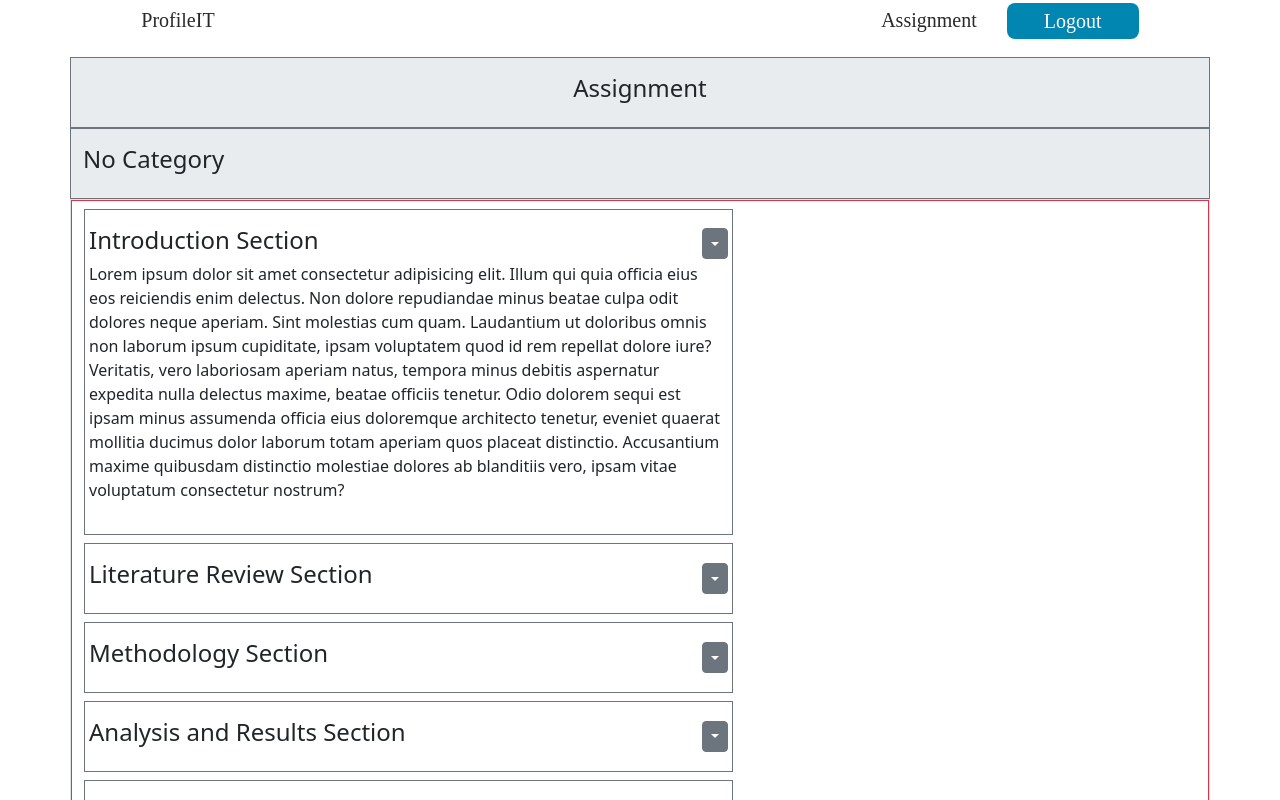
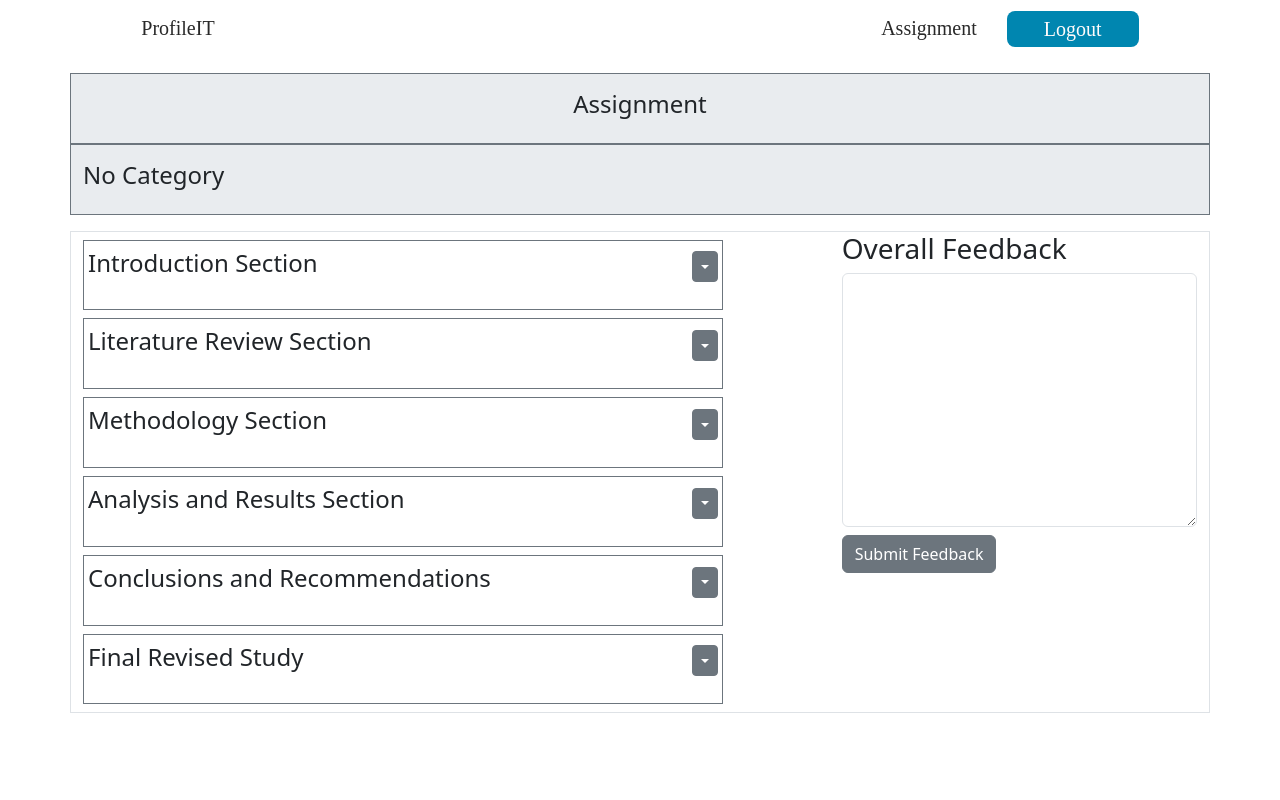
Before and after one commit to Muba-rak/profileit-client, a React (Vite) app: page /others/1 in a window 1280 px wide. Shown: the top 800 px of the page. Built offline with nearby package versions, Linux system fonts and the light colour scheme.

Commit message:
refactored styles

```diff
--- a/src/Pages/Others/Others.jsx
+++ b/src/Pages/Others/Others.jsx
@@ -1,9 +1,23 @@
-import React from "react";
+import React, { useState, useRef } from "react";
 import "./others.css";
 import Navbar2 from "../../components/Navbar2/Navbar2";
 import Dropdown from "react-bootstrap/Dropdown";
 
 const Others = () => {
+  const textContainer = useRef();
+  const focusInput = () => {
+    textContainer.current.focus();
+  };
+  const [show, setShow] = useState(true);
+  const [showL, setShowL] = useState(true);
+  const [showM, setShowM] = useState(true);
+  const [showA, setShowA] = useState(true);
+  const [showC, setShowC] = useState(true);
+  const [showF, setShowF] = useState(true);
+  const handleSubmit = (e) => {
+    e.preventDefault();
+  };
+
   return (
     <div>
       <Navbar2 />
@@ -16,9 +30,9 @@ const Others = () => {
             <h3 className="fw-lighter fs-4">No Category</h3>
           </div>
         </div>
-        <div className="row border ">
-          <section className="border border-danger h-50 overflow-y-scroll">
-            <div className="px-1 col-12 col-md-7 border border-secondary my-2 py-3">
+        <div className="row border d-block d-lg-flex mt-3 justify-content-between  ">
+          <section className=" h-50 overflow-y-scroll col-12 col-lg-7 ">
+            <div className="px-1  border border-secondary my-2 py-2">
               <div className="d-flex align-items-center justify-content-between gap-5">
                 <h4 className="fw-light">Introduction Section</h4>
                 <Dropdown>
@@ -29,35 +43,33 @@ const Others = () => {
                   ></Dropdown.Toggle>
 
                   <Dropdown.Menu>
-                    <Dropdown.Item href="#/action-1">
+                    <Dropdown.Item onClick={() => setShow(false)}>
                       View Assignment
                     </Dropdown.Item>
-                    <Dropdown.Item href="#/action-2">
+                    <Dropdown.Item onClick={focusInput}>
                       Edit Assignment
                     </Dropdown.Item>
-                    <Dropdown.Item href="#/action-3">
-                      Delete Assignment
+                    <Dropdown.Item onClick={() => setShow(true)}>
+                      Hide Assignment
                     </Dropdown.Item>
                   </Dropdown.Menu>
                 </Dropdown>
               </div>
               <p>
-                Lorem ipsum dolor sit amet consectetur adipisicing elit. Illum
-                qui quia officia eius eos reiciendis enim delectus. Non dolore
-                repudiandae minus beatae culpa odit dolores neque aperiam. Sint
-                molestias cum quam. Laudantium ut doloribus omnis non laborum
-                ipsum cupiditate, ipsam voluptatem quod id rem repellat dolore
-                iure? Veritatis, vero laboriosam aperiam natus, tempora minus
-                debitis aspernatur expedita nulla delectus maxime, beatae
-                officiis tenetur. Odio dolorem sequi est ipsam minus assumenda
-                officia eius doloremque architecto tenetur, eveniet quaerat
-                mollitia ducimus dolor laborum totam aperiam quos placeat
-                distinctio. Accusantium maxime quibusdam distinctio molestiae
-                dolores ab blanditiis vero, ipsam vitae voluptatum consectetur
-                nostrum?
+                {show
+                  ? ""
+                  : ` Lorem ipsum dolor sit amet consectetur adipisicing elit.
+                Corrupti adipisci distinctio, porro nam optio natus assumenda
+                accusamus possimus, at odit saepe laborum laudantium in, iure
+                blanditiis perferendis! Aut nostrum illum ea necessitatibus
+                sequi minus, in consequuntur similique quia minima labore, animi
+                accusantium ab maiores neque suscipit dolorum expedita ipsum,
+                quae laudantium? Aliquid doloribus, culpa ex veniam praesentium
+                reprehenderit est sunt cumque, ipsum in earum eveniet, labore
+                aperiam distinctio ab nemo.`}
               </p>
             </div>
-            <div className="px-1 col-12 col-md-7 border border-secondary my-2 py-3">
+            <div className="px-1 border border-secondary my-2 py-2">
               <div className="d-flex align-items-center justify-content-between gap-5">
                 <h4 className="fw-light">Literature Review Section</h4>
                 <Dropdown>
@@ -68,20 +80,33 @@ const Others = () => {
                   ></Dropdown.Toggle>
 
                   <Dropdown.Menu>
-                    <Dropdown.Item href="#/action-1">
+                    <Dropdown.Item onClick={() => setShowL(false)}>
                       View Assignment
                     </Dropdown.Item>
-                    <Dropdown.Item href="#/action-2">
+                    <Dropdown.Item onClick={focusInput}>
                       Edit Assignment
                     </Dropdown.Item>
-                    <Dropdown.Item href="#/action-3">
+                    <Dropdown.Item onClick={() => setShowL(true)}>
                       Delete Assignment
                     </Dropdown.Item>
                   </Dropdown.Menu>
                 </Dropdown>
               </div>
+              <p>
+                {showL
+                  ? ""
+                  : ` Lorem ipsum dolor sit amet consectetur adipisicing elit.
+                Corrupti adipisci distinctio, porro nam optio natus assumenda
+                accusamus possimus, at odit saepe laborum laudantium in, iure
+                blanditiis perferendis! Aut nostrum illum ea necessitatibus
+                sequi minus, in consequuntur similique quia minima labore, animi
+                accusantium ab maiores neque suscipit dolorum expedita ipsum,
+                quae laudantium? Aliquid doloribus, culpa ex veniam praesentium
+                reprehenderit est sunt cumque, ipsum in earum eveniet, labore
+                aperiam distinctio ab nemo.`}
+              </p>
             </div>
-            <div className="px-1 col-12 col-md-7 border border-secondary my-2 py-3">
+            <div className="px-1 border border-secondary my-2 py-2">
               <div className="d-flex align-items-center justify-content-between gap-5">
                 <h4 className="fw-light">Methodology Section</h4>
                 <Dropdown>
@@ -92,20 +117,33 @@ const Others = () => {
                   ></Dropdown.Toggle>
 
                   <Dropdown.Menu>
-                    <Dropdown.Item href="#/action-1">
+                    <Dropdown.Item onClick={() => setShowM(false)}>
                       View Assignment
                     </Dropdown.Item>
-                    <Dropdown.Item href="#/action-2">
+                    <Dropdown.Item onClick={focusInput}>
                       Edit Assignment
                     </Dropdown.Item>
-                    <Dropdown.Item href="#/action-3">
+                    <Dropdown.Item onClick={() => setShowM(true)}>
                       Delete Assignment
                     </Dropdown.Item>
                   </Dropdown.Menu>
                 </Dropdown>
               </div>
+              <p>
+                {showM
+                  ? ""
+                  : ` Lorem ipsum dolor sit amet consectetur adipisicing elit.
+                Corrupti adipisci distinctio, porro nam optio natus assumenda
+                accusamus possimus, at odit saepe laborum laudantium in, iure
+                blanditiis perferendis! Aut nostrum illum ea necessitatibus
+                sequi minus, in consequuntur similique quia minima labore, animi
+                accusantium ab maiores neque suscipit dolorum expedita ipsum,
+                quae laudantium? Aliquid doloribus, culpa ex veniam praesentium
+                reprehenderit est sunt cumque, ipsum in earum eveniet, labore
+                aperiam distinctio ab nemo.`}
+              </p>
             </div>
-            <div className="px-1 col-12 col-md-7 border border-secondary my-2 py-3">
+            <div className="px-1  border border-secondary my-2 py-2">
               <div className="d-flex align-items-center justify-content-between gap-5">
                 <h4 className="fw-light">Analysis and Results Section</h4>
                 <Dropdown>
@@ -116,20 +154,33 @@ const Others = () => {
                   ></Dropdown.Toggle>
 
                   <Dropdown.Menu>
-                    <Dropdown.Item href="#/action-1">
+                    <Dropdown.Item onClick={() => setShowA(false)}>
                       View Assignment
                     </Dropdown.Item>
-                    <Dropdown.Item href="#/action-2">
+                    <Dropdown.Item onClick={focusInput}>
                       Edit Assignment
                     </Dropdown.Item>
-                    <Dropdown.Item href="#/action-3">
+                    <Dropdown.Item onClick={() => setShowA(true)}>
                       Delete Assignment
                     </Dropdown.Item>
                   </Dropdown.Menu>
                 </Dropdown>
               </div>
+              <p>
+                {showA
+                  ? ""
+                  : ` Lorem ipsum dolor sit amet consectetur adipisicing elit.
+                Corrupti adipisci distinctio, porro nam optio natus assumenda
+                accusamus possimus, at odit saepe laborum laudantium in, iure
+                blanditiis perferendis! Aut nostrum illum ea necessitatibus
+                sequi minus, in consequuntur similique quia minima labore, animi
+                accusantium ab maiores neque suscipit dolorum expedita ipsum,
+                quae laudantium? Aliquid doloribus, culpa ex veniam praesentium
+                reprehenderit est sunt cumque, ipsum in earum eveniet, labore
+                aperiam distinctio ab nemo.`}
+              </p>
             </div>
-            <div className="px-1 col-12 col-md-7 border border-secondary my-2 py-3">
+            <div className="px-1 border border-secondary my-2 py-2">
               <div className="d-flex align-items-center justify-content-between gap-5">
                 <h4 className="fw-light">Conclusions and Recommendations</h4>
                 <Dropdown>
@@ -140,20 +191,33 @@ const Others = () => {
                   ></Dropdown.Toggle>
 
                   <Dropdown.Menu>
-                    <Dropdown.Item href="#/action-1">
+                    <Dropdown.Item onClick={() => setShowC(false)}>
                       View Assignment
                     </Dropdown.Item>
-                    <Dropdown.Item href="#/action-2">
+                    <Dropdown.Item onClick={focusInput}>
                       Edit Assignment
                     </Dropdown.Item>
-                    <Dropdown.Item href="#/action-3">
+                    <Dropdown.Item onClick={() => setShowC(true)}>
                       Delete Assignment
                     </Dropdown.Item>
                   </Dropdown.Menu>
                 </Dropdown>
               </div>
+              <p>
+                {showC
+                  ? ""
+                  : ` Lorem ipsum dolor sit amet consectetur adipisicing elit.
+                Corrupti adipisci distinctio, porro nam optio natus assumenda
+                accusamus possimus, at odit saepe laborum laudantium in, iure
+                blanditiis perferendis! Aut nostrum illum ea necessitatibus
+                sequi minus, in consequuntur similique quia minima labore, animi
+                accusantium ab maiores neque suscipit dolorum expedita ipsum,
+                quae laudantium? Aliquid doloribus, culpa ex veniam praesentium
+                reprehenderit est sunt cumque, ipsum in earum eveniet, labore
+                aperiam distinctio ab nemo.`}
+              </p>
             </div>
-            <div className="px-1 col-12 col-md-7  border border-secondary my-2 py-3">
+            <div className="px-1   border border-secondary my-2 py-2">
               <div className="d-flex align-items-center justify-content-between gap-5">
                 <h4 className="fw-light">Final Revised Study</h4>
                 <Dropdown>
@@ -164,13 +228,13 @@ const Others = () => {
                   ></Dropdown.Toggle>
 
                   <Dropdown.Menu>
-                    <Dropdown.Item href="#/action-1">
+                    <Dropdown.Item onClick={() => setShowF(false)}>
                       View Assignment
                     </Dropdown.Item>
-                    <Dropdown.Item href="#/action-2">
+                    <Dropdown.Item onClick={focusInput}>
                       Edit Assignment
                     </Dropdown.Item>
-                    <Dropdown.Item href="#/action-3">
+                    <Dropdown.Item onClick={() => setShowF(true)}>
                       Delete Assignment
                     </Dropdown.Item>
                   </Dropdown.Menu>
@@ -178,7 +242,9 @@ const Others = () => {
               </div>
 
               <p>
-                Lorem ipsum dolor sit amet consectetur adipisicing elit.
+                {showF
+                  ? ""
+                  : ` Lorem ipsum dolor sit amet consectetur adipisicing elit.
                 Corrupti adipisci distinctio, porro nam optio natus assumenda
                 accusamus possimus, at odit saepe laborum laudantium in, iure
                 blanditiis perferendis! Aut nostrum illum ea necessitatibus
@@ -186,19 +252,24 @@ const Others = () => {
                 accusantium ab maiores neque suscipit dolorum expedita ipsum,
                 quae laudantium? Aliquid doloribus, culpa ex veniam praesentium
                 reprehenderit est sunt cumque, ipsum in earum eveniet, labore
-                aperiam distinctio ab nemo.
+                aperiam distinctio ab nemo.`}
               </p>
             </div>
           </section>
 
-          <section className="comment mt-3 col-12 col-md-7">
+          <section className="comment col-12 col-lg-4 ">
             <h3 className="fw-light">Overall Feedback</h3>
-            <textarea
-              className="form-control shadow-none rounded-2"
-              id="a"
-              rows="10"
-            ></textarea>
-            <button className="btn btn-secondary my-2">Submit Feedback</button>
+            <form className="w-100">
+              <textarea
+                ref={textContainer}
+                className="form-control  rounded-2"
+                id="a"
+                rows="10"
+              ></textarea>
+              <button className="btn btn-secondary my-2">
+                Submit Feedback
+              </button>
+            </form>
           </section>
         </div>
       </section>
--- a/src/components/Check.jsx
+++ b/src/components/Check.jsx
@@ -2,7 +2,7 @@ import React from "react";
 import { Navigate } from "react-router-dom";
 
 const Check = () => {
-  const user = true;
+  const user = false;
   // check for students or not
   return (
     <div> {user ? <Navigate to="/student" /> : <Navigate to="/others" />} </div>
--- a/src/components/Navbar2/Navbar2.jsx
+++ b/src/components/Navbar2/Navbar2.jsx
@@ -17,7 +17,7 @@ const Navbar2 = () => {
   };
 
   return (
-    <div className="navBar anothernav">
+    <div className="navBar anothernav py-2">
       <Link to="/profile" className="link">
         ProfileIT
       </Link>
```
Also changed, not shown: src/Pages/AllAssignment/Allassign.jsx (+7 -2 lines).
